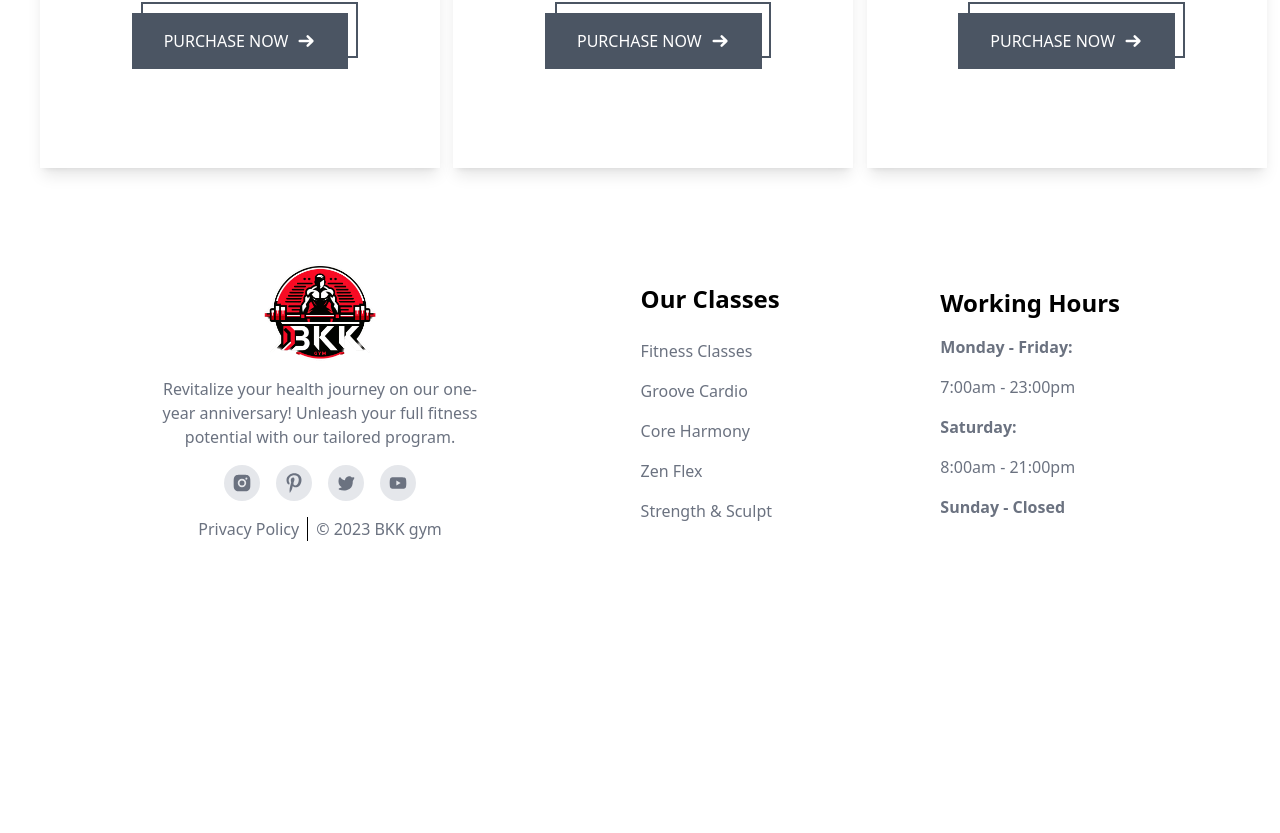
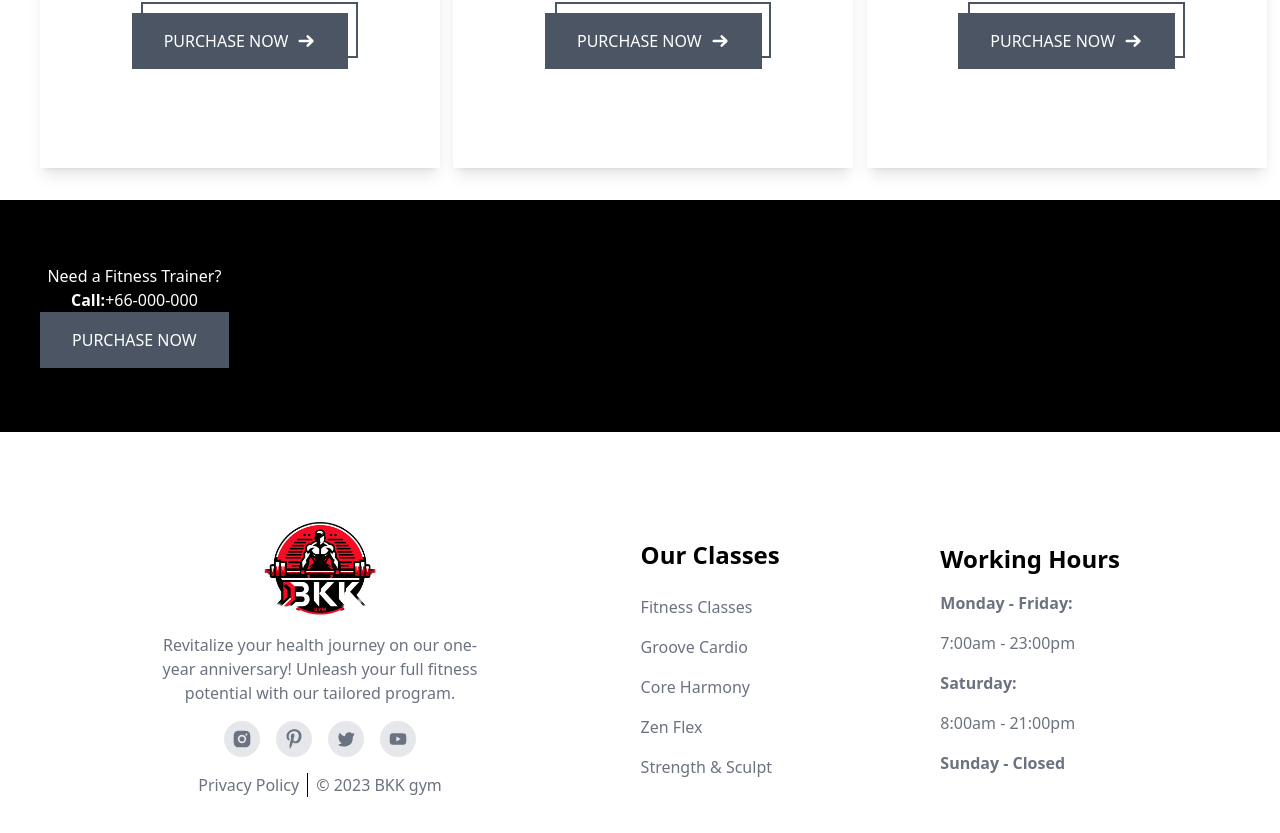
Before and after one commit to OnigiriKing/new-project, a React (Create React App) app: page / in a window 1280 px wide. Shown: the part 6217-7050 px from the top of the page. Before the commit the page ends 6822 px from the top, so only its background shows below. Built offline with nearby package versions, Linux system fonts and the light colour scheme.

Commit message:
Small style update

```diff
--- a/src/components/homeComp/Home.Call/Call.jsx
+++ b/src/components/homeComp/Home.Call/Call.jsx
@@ -3,7 +3,7 @@ import { Link } from "react-router-dom";
 export default function Call() {
   return (
     <div class="flex justify-center items-center  bg-black text-white  my-6">
-      <div class="flex flex-col common-wrapper items-center gap-8 text-center py-2">
+      <div class="flex common-wrapper items-center gap-8 text-center py-[4rem]">
         <div>
           <h3>Need a Fitness Trainer?</h3>
           <h3>
@@ -14,7 +14,6 @@ export default function Call() {
         <div>
 
         </div>
-        <div></div>
       </div>
     </div>
   );
--- a/src/components/homeComp/Home.jsx
+++ b/src/components/homeComp/Home.jsx
@@ -6,6 +6,7 @@ import Trainers from "./Home.Trainers/Trainers";
 import Testimonials from "./Home.Testimonials/Testimonials";
 import Calculator from "./Home.Calculator/Calculator";
 import Chart from "./Home.Chart/Chart";
+import Call from "./Home.Call/Call";
 
 export default function Home() {
   return (
@@ -18,6 +19,7 @@ export default function Home() {
       <Testimonials />
       <Calculator />
       <Chart />
+      <Call />
     </div>
   );
 }
```
